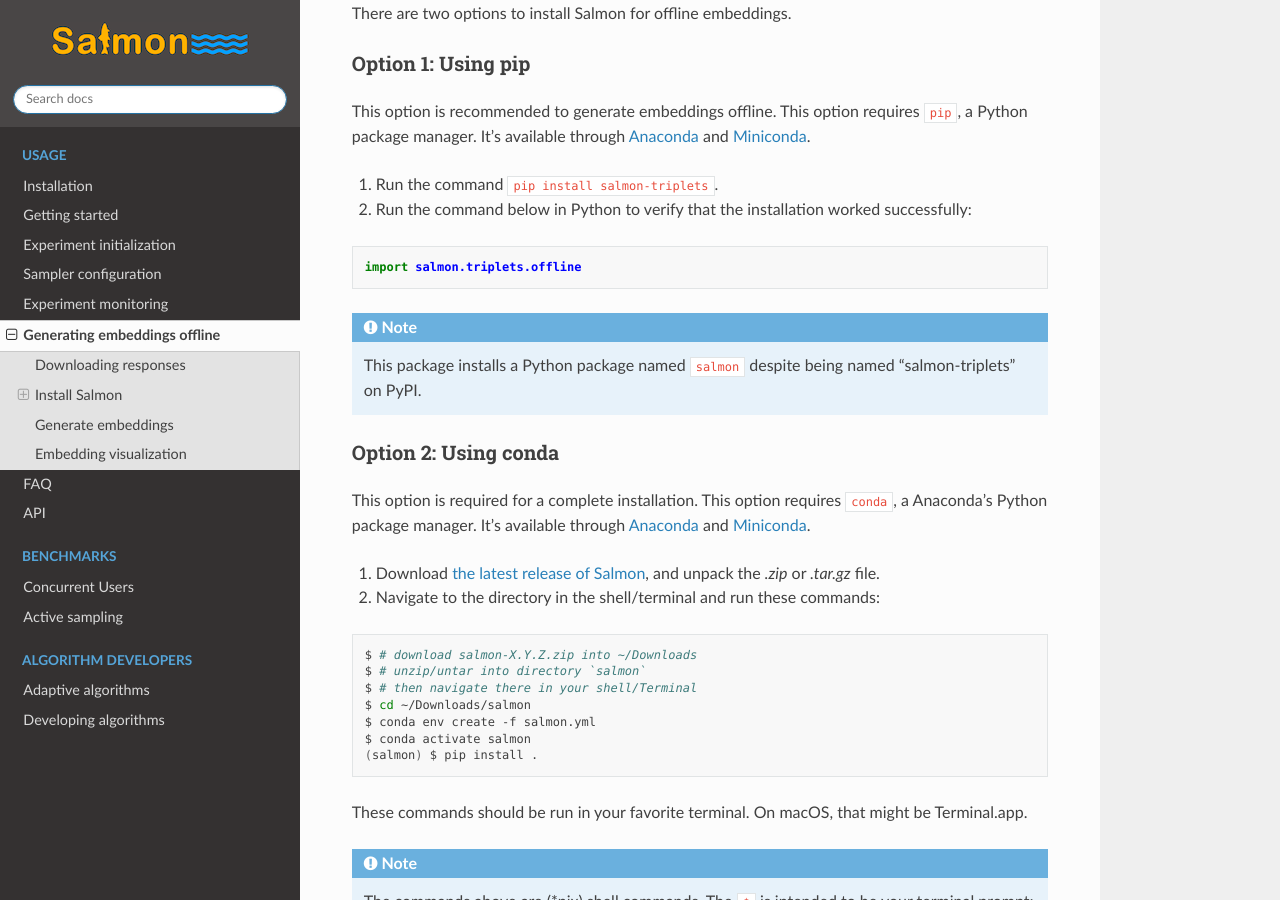
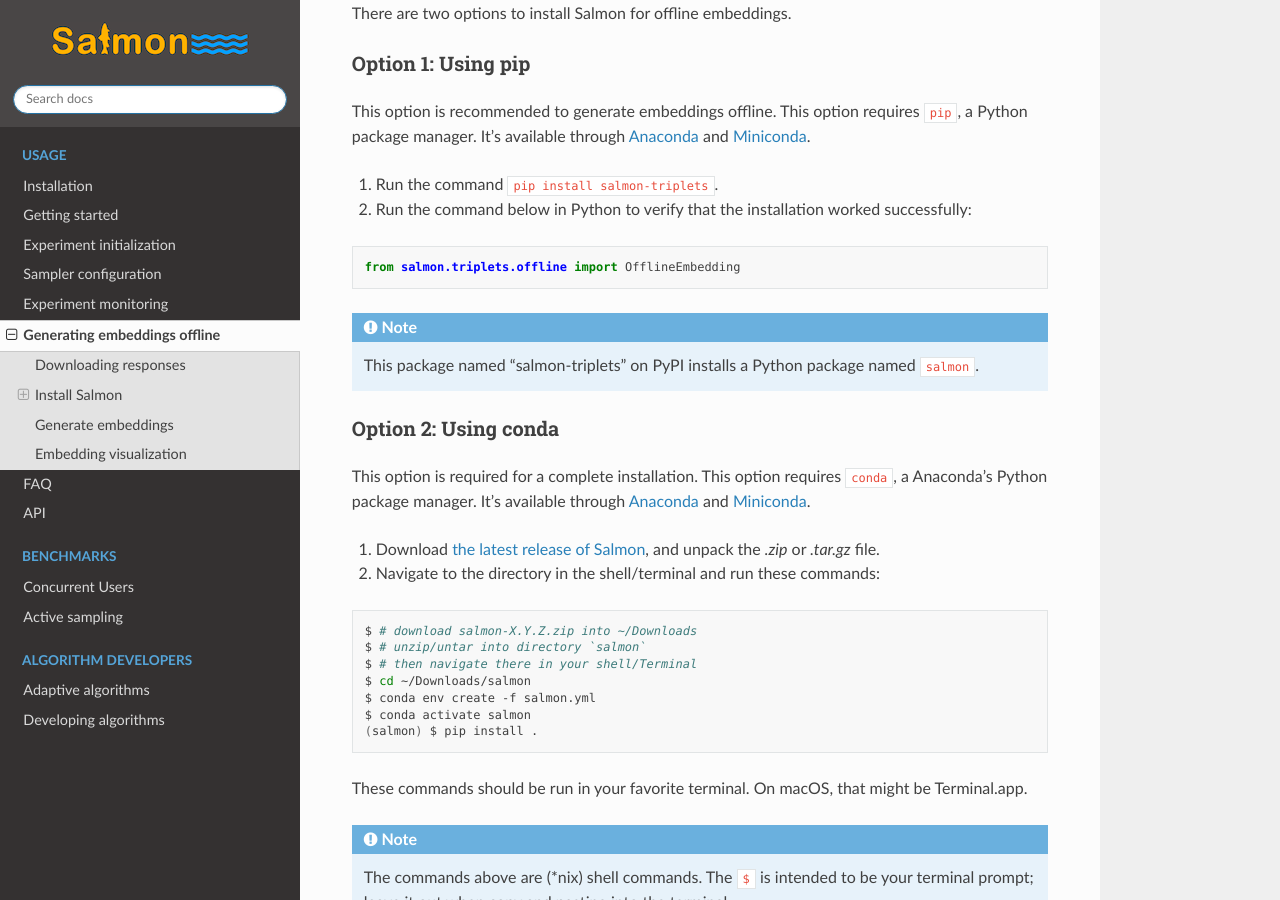
Before and after one commit to stsievert/salmon, a Sphinx documentation site: the page built from docs/source/offline.rst, in a window 1280 px wide and 900 px high, scrolled down 631 px. Built offline with Sphinx 7.4.7 and the Read the Docs theme 2.0.0, drawn with Linux system fonts in a browser that asks for light colours.

Commit message:
add pics to installation docs (+small offline change)

```diff
--- a/docs/source/offline.rst
+++ b/docs/source/offline.rst
@@ -38,12 +38,12 @@
 
 .. code-block:: python
 
-   import salmon.triplets.offline
+   from salmon.triplets.offline import OfflineEmbedding
 
 .. note::
 
-   This package installs a Python package named ``salmon`` despite being
-   named "salmon-triplets" on PyPI.
+   This package named "salmon-triplets" on PyPI installs a Python package
+   named ``salmon``.
 
 Option 2: Using conda
 ^^^^^^^^^^^^^^^^^^^^^
```
Also changed, not shown: docs/source/installation.rst (+24 -11 lines).
